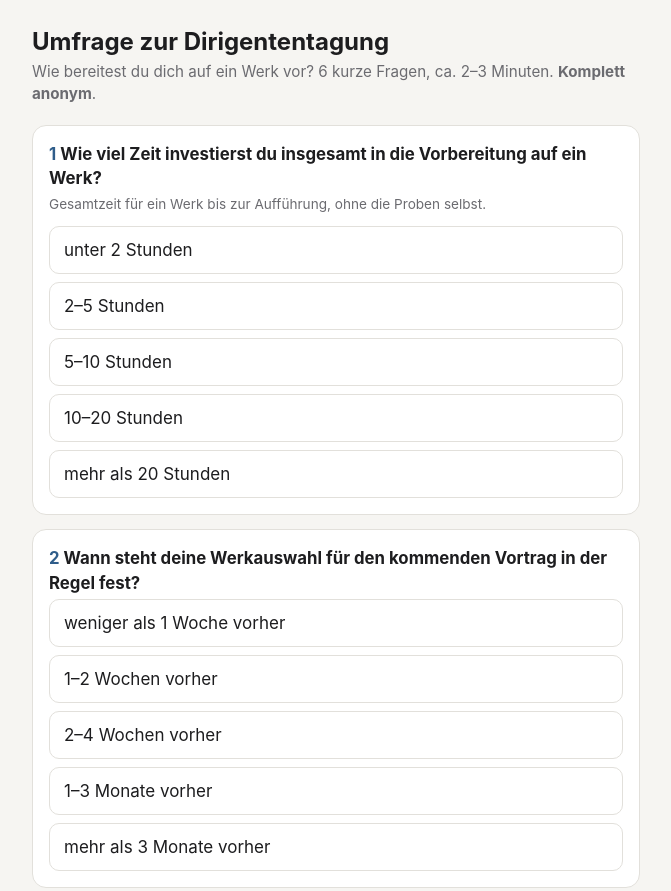
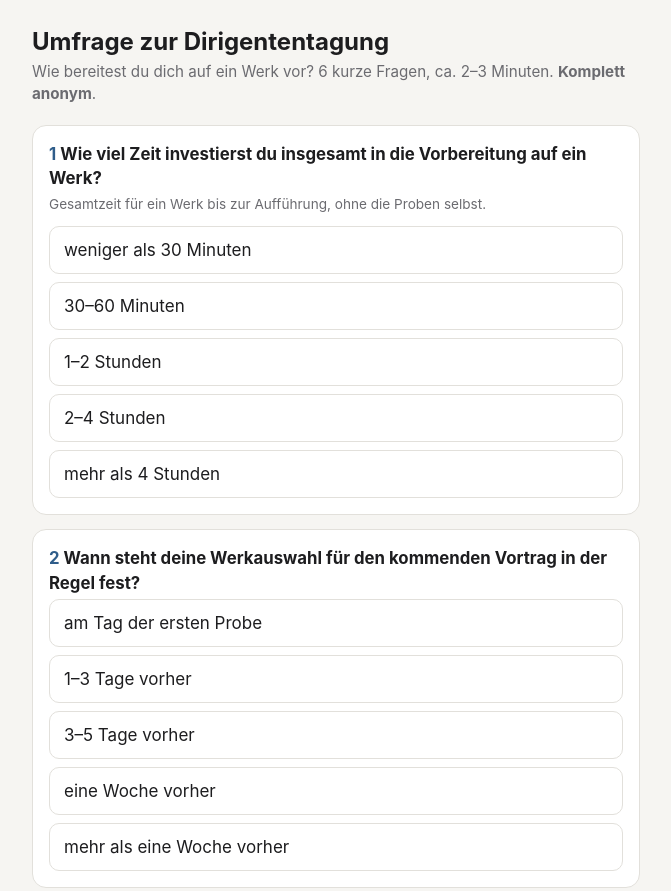
Before and after one commit to eckstaedt/umfrage, a plain HTML site: page public/index.html in a window 1280 px wide. Shown: the top 891 px of the page, without its empty margins (304-975 px from the left). Drawn offline with Linux system fonts and the light colour scheme.

Commit message:
Antwortstufen für Vorbereitungszeit und Werkauswahl verfeinert
Co-Authored-By: Claude Opus 5.5 <noreply@anthropic.com>
Claude-Session: https://claude.ai/code/session_0162rZKpLWE4dd4jfuYxqap9

```diff
--- a/public/index.html
+++ b/public/index.html
@@ -17,22 +17,22 @@
       <h2><span class="num">1</span>Wie viel Zeit investierst du insgesamt in die Vorbereitung auf ein Werk?</h2>
       <p class="hint">Gesamtzeit für ein Werk bis zur Aufführung, ohne die Proben selbst.</p>
       <div class="choices">
-        <label><input type="radio" name="zeit" value="u2">unter 2 Stunden</label>
-        <label><input type="radio" name="zeit" value="2-5">2–5 Stunden</label>
-        <label><input type="radio" name="zeit" value="5-10">5–10 Stunden</label>
-        <label><input type="radio" name="zeit" value="10-20">10–20 Stunden</label>
-        <label><input type="radio" name="zeit" value="ue20">mehr als 20 Stunden</label>
+        <label><input type="radio" name="zeit" value="u30">weniger als 30 Minuten</label>
+        <label><input type="radio" name="zeit" value="30-60">30–60 Minuten</label>
+        <label><input type="radio" name="zeit" value="1-2">1–2 Stunden</label>
+        <label><input type="radio" name="zeit" value="2-4">2–4 Stunden</label>
+        <label><input type="radio" name="zeit" value="ue4">mehr als 4 Stunden</label>
       </div>
     </section>
 
     <section class="q" data-q="auswahl">
       <h2><span class="num">2</span>Wann steht deine Werkauswahl für den kommenden Vortrag in der Regel fest?</h2>
       <div class="choices">
-        <label><input type="radio" name="auswahl" value="u1w">weniger als 1 Woche vorher</label>
-        <label><input type="radio" name="auswahl" value="1-2w">1–2 Wochen vorher</label>
-        <label><input type="radio" name="auswahl" value="2-4w">2–4 Wochen vorher</label>
-        <label><input type="radio" name="auswahl" value="1-3m">1–3 Monate vorher</label>
-        <label><input type="radio" name="auswahl" value="ue3m">mehr als 3 Monate vorher</label>
+        <label><input type="radio" name="auswahl" value="tag">am Tag der ersten Probe</label>
+        <label><input type="radio" name="auswahl" value="1-3t">1–3 Tage vorher</label>
+        <label><input type="radio" name="auswahl" value="3-5t">3–5 Tage vorher</label>
+        <label><input type="radio" name="auswahl" value="1w">eine Woche vorher</label>
+        <label><input type="radio" name="auswahl" value="ue1w">mehr als eine Woche vorher</label>
       </div>
     </section>
 
--- a/server.js
+++ b/server.js
@@ -15,8 +15,8 @@ const PUBLIC = path.join(__dirname, 'public');
 
 // ---- Fragebogen-Definition (muss zu public/index.html passen) ----
 const OPTIONS = {
-  zeit: ['u2', '2-5', '5-10', '10-20', 'ue20'],
-  auswahl: ['u1w', '1-2w', '2-4w', '1-3m', 'ue3m'],
+  zeit: ['u30', '30-60', '1-2', '2-4', 'ue4'],
+  auswahl: ['tag', '1-3t', '3-5t', '1w', 'ue1w'],
   relevanz: ['1', '2', '3', '4'],
   ensemble: ['chor', 'orchester', 'beides', ''],
 };
```
Also changed, not shown: public/ergebnisse.html (+7 -7 lines).
